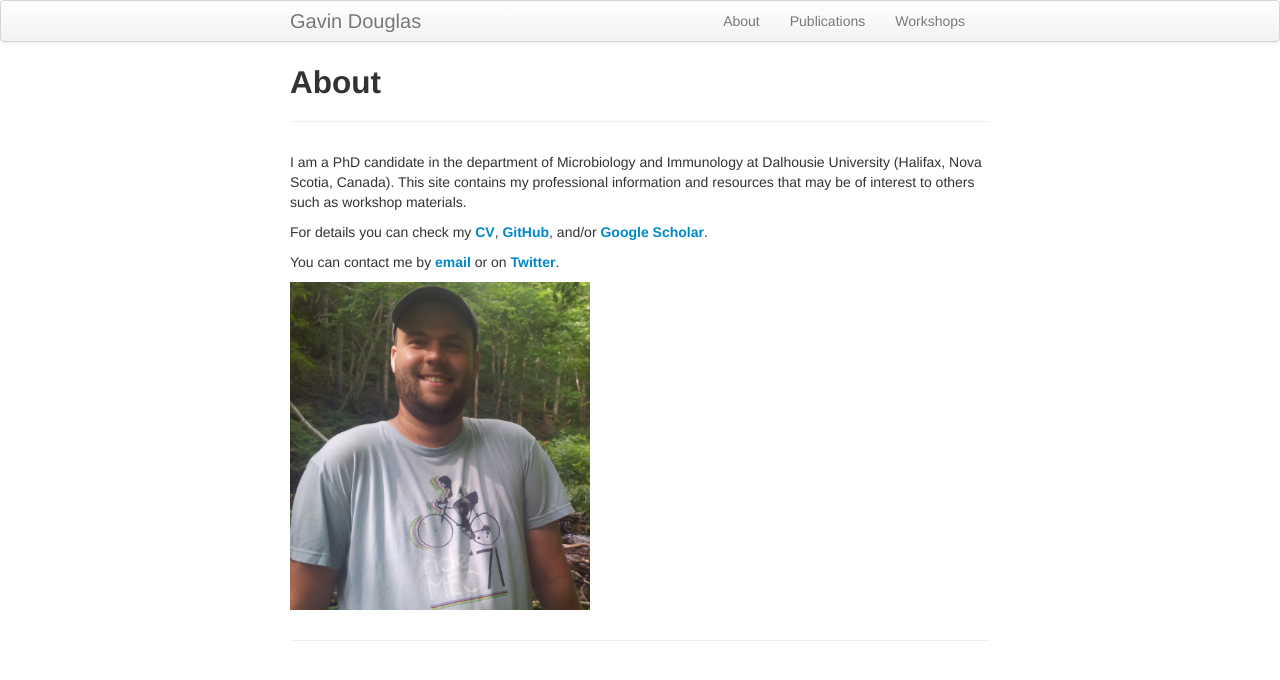
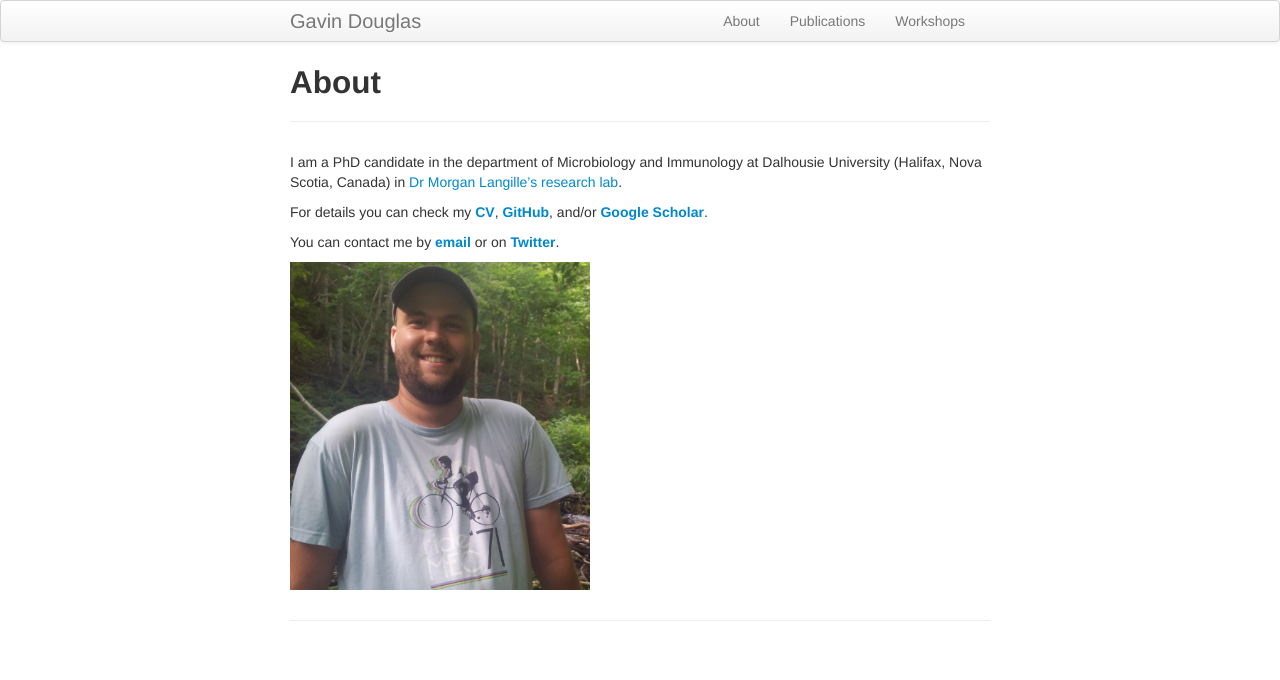
Before and after one commit to gavinmdouglas/gavinmdouglas.github.io, a Jekyll site: the page built from pages/about.md, in a window 1280 px wide. Shown: the top 680 px of the page. Built offline with Jekyll 4.4.1, drawn with Linux system fonts in a browser that asks for light colours.

Commit message:
distinguished welcome and about page

```diff
--- a/pages/about.md
+++ b/pages/about.md
@@ -3,7 +3,7 @@ layout: page
 title: About
 ---
 
-I am a PhD candidate in the department of Microbiology and Immunology at Dalhousie University (Halifax, Nova Scotia, Canada). This site contains my professional information and resources that may be of interest to others such as workshop materials.
+I am a PhD candidate in the department of Microbiology and Immunology at Dalhousie University (Halifax, Nova Scotia, Canada) in [Dr Morgan Langille's research lab](http://morganlangille.com).
 
 For details you can check my **[CV]({{ BASE_PATH }}/assets/CV/Gavin_Douglas_CV.pdf)**, **[GitHub](https://github.com/gavinmdouglas)**, and/or **[Google Scholar](https://scholar.google.ca/citations?hl=en&user=EhhXPUkAAAAJ)**.
 
```
Also changed, not shown: index.md (+8 -7 lines).
